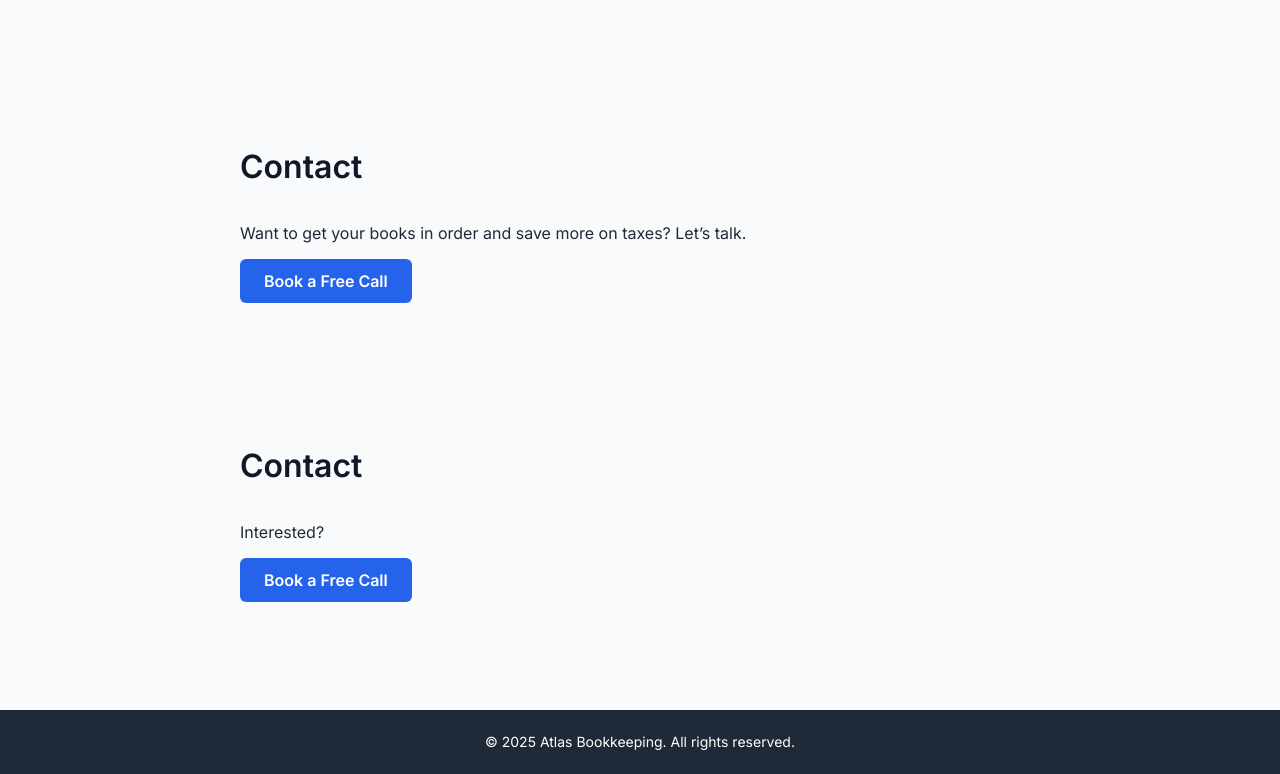
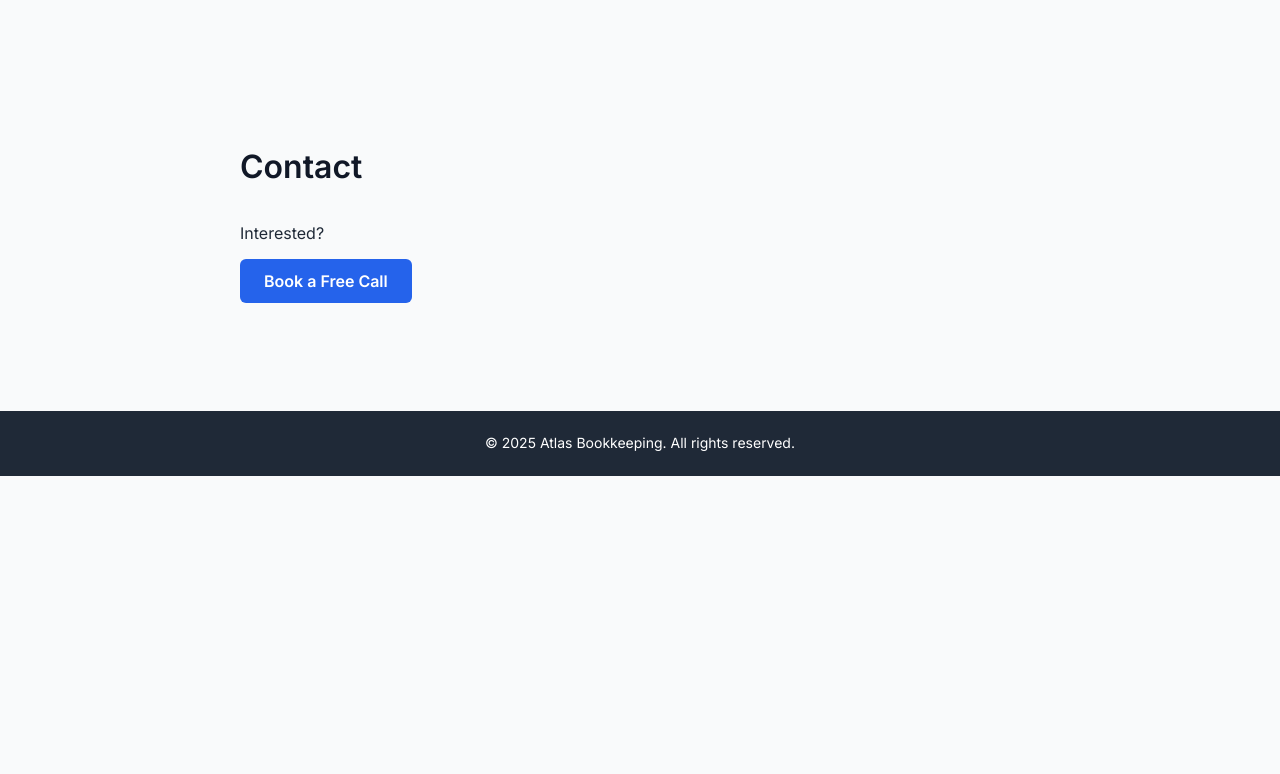
Before and after one commit to deqv/atlas-bookkeeping, a plain HTML site: page index.html in a window 1280 px wide. Shown: the part 1913-2687 px from the top of the page. After the commit the page ends 2389 px from the top, so only its background shows below. Drawn offline with Linux system fonts and the light colour scheme; a script that the page names is missing.

Commit message:
Update index.html

```diff
--- a/index.html
+++ b/index.html
@@ -146,12 +146,6 @@
 
   <section class="section" id="contact">
     <h2>Contact</h2>
-    <p>Want to get your books in order and save more on taxes? Let’s talk.</p>
-    <p><a href="#book" class="button">Book a Free Call</a></p>
-  </section>
-
-  <section class="section" id="contact">
-    <h2>Contact</h2>
     <p>Interested?</p>
     <p><a href="https://calendly.com/varunsuresh" class="button" target="_blank">Book a Free Call</a></p>
   </section>
```
